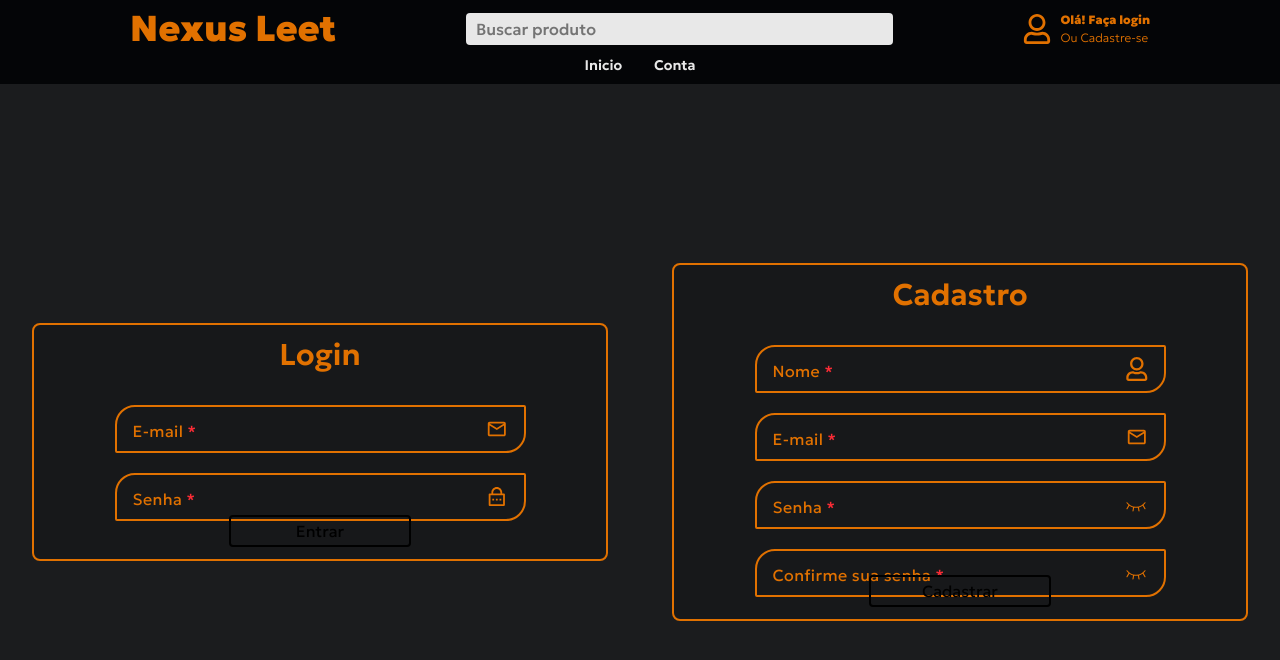
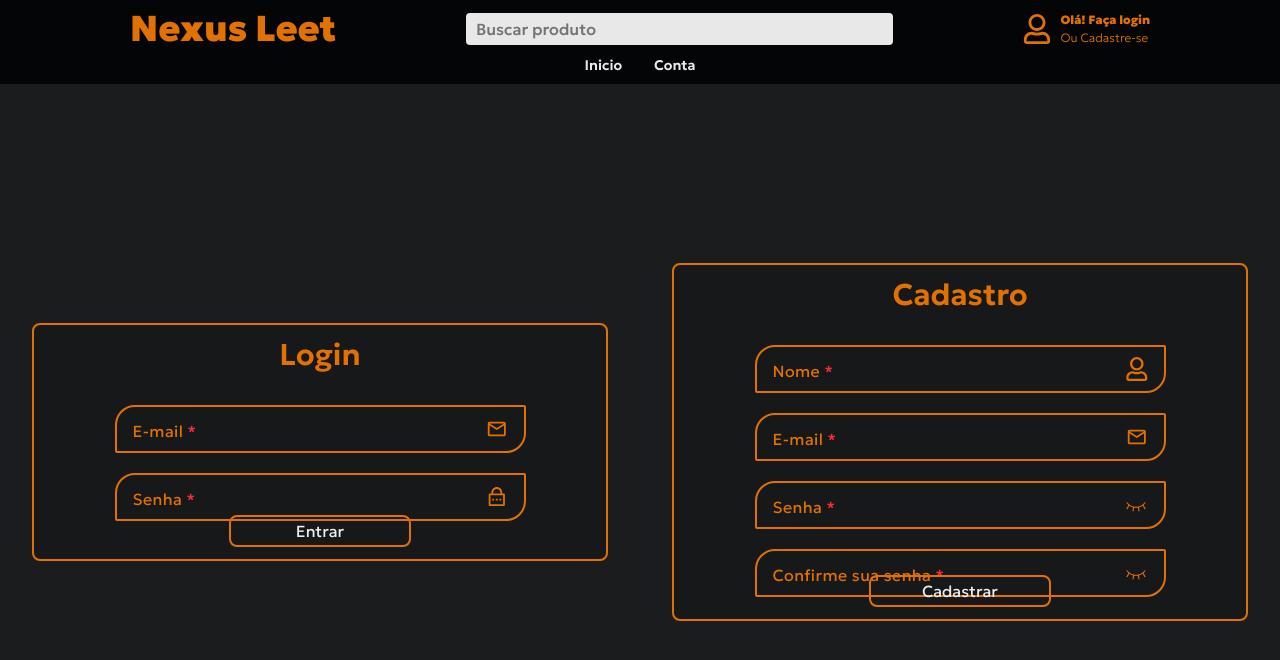
Before and after one commit to gustavocarvalho-ra/NextJs-NexusLeet, a Next.js app: page /my-account in a window 1280 px wide. Shown: the top 660 px of the page. Built offline with nearby package versions, Linux system fonts and the light colour scheme; no server answers.

Commit message:
style: update ButtonForm component styles for improved appearance

```diff
--- a/src/app/components/ui/ButtonForm.tsx
+++ b/src/app/components/ui/ButtonForm.tsx
@@ -8,7 +8,7 @@ const Button = React.forwardRef<HTMLButtonElement, ButtonProps>(
       <button
         ref={ref}
         type={type}
-        className={`w-1/3 h-8 border-2 rounded-sm font-normal cursor-pointer bg-transparent hover:bg-(--text-amber) transition-all absolute bottom-0 ${className}`}
+        className={`w-1/3 h-8 border-2 border-(--text-amber) text-(--bg-white) rounded-lg font-normal cursor-pointer bg-transparent hover:bg-(--text-amber) transition-all absolute bottom-0 ${className}`}
         {...props}
       />
     );
```
